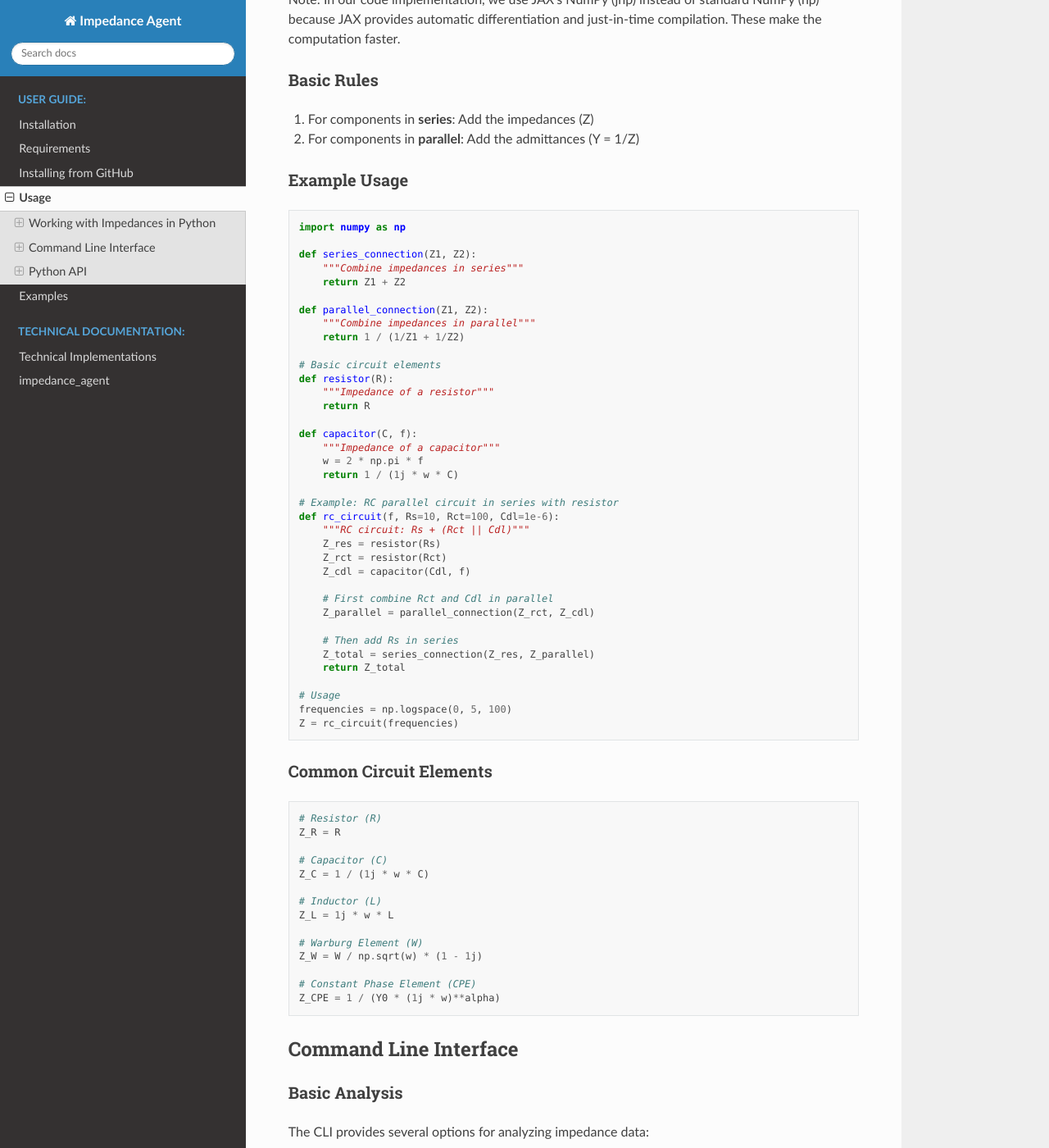
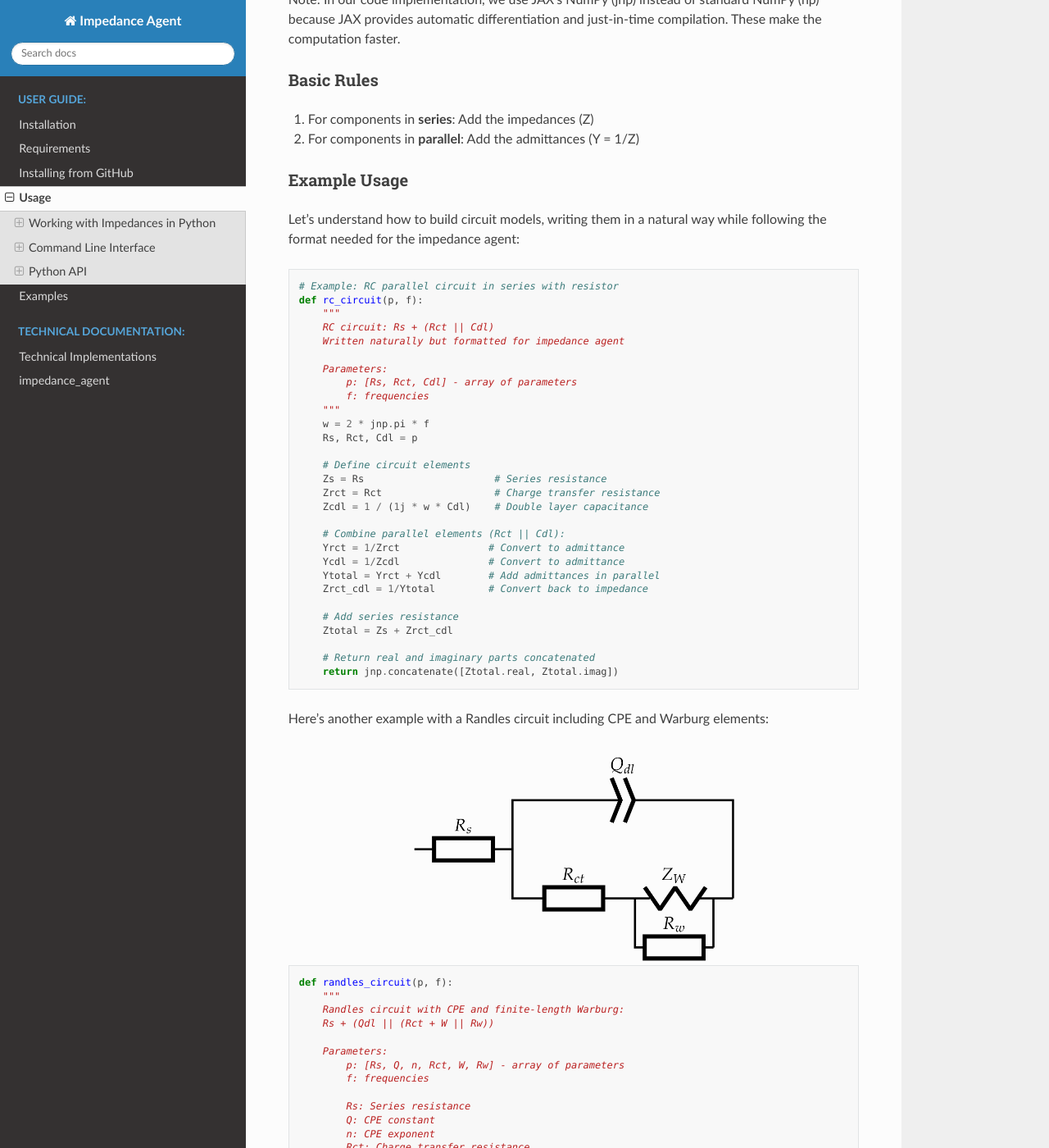
Before and after one commit to richinex/impedance-agent, a Sphinx documentation site: the page built from docs/source/usage.rst, in a window 1280 px wide and 1400 px high, scrolled down 300 px. Shown: the whole window at 82% size. Built offline with Sphinx 7.4.7 and the Read the Docs theme 3.1.0, drawn with Linux system fonts in a browser that asks for light colours; some of the changed text lies outside the part shown.

Commit message:
Updated docs

```diff
--- a/docs/source/usage.rst
+++ b/docs/source/usage.rst
@@ -15,45 +15,94 @@ Basic Rules
 
 Example Usage
 ~~~~~~~~~~~~~
+Let's understand how to build circuit models, writing them in a natural way while following the format needed for the impedance agent:
+
 .. code-block:: python
 
-    import numpy as np
+    # Example: RC parallel circuit in series with resistor
+    def rc_circuit(p, f):
+        """
+        RC circuit: Rs + (Rct || Cdl)
+        Written naturally but formatted for impedance agent
 
-    def series_connection(Z1, Z2):
-        """Combine impedances in series"""
-        return Z1 + Z2
+        Parameters:
+            p: [Rs, Rct, Cdl] - array of parameters
+            f: frequencies
+        """
+        w = 2 * jnp.pi * f
+        Rs, Rct, Cdl = p
 
-    def parallel_connection(Z1, Z2):
-        """Combine impedances in parallel"""
-        return 1 / (1/Z1 + 1/Z2)
+        # Define circuit elements
+        Zs = Rs                      # Series resistance
+        Zrct = Rct                   # Charge transfer resistance
+        Zcdl = 1 / (1j * w * Cdl)    # Double layer capacitance
 
-    # Basic circuit elements
-    def resistor(R):
-        """Impedance of a resistor"""
-        return R
+        # Combine parallel elements (Rct || Cdl):
+        Yrct = 1/Zrct               # Convert to admittance
+        Ycdl = 1/Zcdl               # Convert to admittance
+        Ytotal = Yrct + Ycdl        # Add admittances in parallel
+        Zrct_cdl = 1/Ytotal         # Convert back to impedance
 
-    def capacitor(C, f):
-        """Impedance of a capacitor"""
-        w = 2 * np.pi * f
-        return 1 / (1j * w * C)
+        # Add series resistance
+        Ztotal = Zs + Zrct_cdl
 
-    # Example: RC parallel circuit in series with resistor
-    def rc_circuit(f, Rs=10, Rct=100, Cdl=1e-6):
-        """RC circuit: Rs + (Rct || Cdl)"""
-        Z_res = resistor(Rs)
-        Z_rct = resistor(Rct)
-        Z_cdl = capacitor(Cdl, f)
+        # Return real and imaginary parts concatenated
+        return jnp.concatenate([Ztotal.real, Ztotal.imag])
 
-        # First combine Rct and Cdl in parallel
-        Z_parallel = parallel_connection(Z_rct, Z_cdl)
+Here's another example with a Randles circuit including CPE and Warburg elements:
 
-        # Then add Rs in series
-        Z_total = series_connection(Z_res, Z_parallel)
-        return Z_total
+.. image:: /_static/images/modified_randles.png
+   :width: 400px
+   :align: center
+   :alt: Modified Randles Circuit Diagram
 
-    # Usage
-    frequencies = np.logspace(0, 5, 100)
-    Z = rc_circuit(frequencies)
+.. code-block:: python
+
+    def randles_circuit(p, f):
+        """
+        Randles circuit with CPE and finite-length Warburg:
+        Rs + (Qdl || (Rct + W || Rw))
+
+        Parameters:
+            p: [Rs, Q, n, Rct, W, Rw] - array of parameters
+            f: frequencies
+
+            Rs: Series resistance
+            Q: CPE constant
+            n: CPE exponent
+            Rct: Charge transfer resistance
+            W: Warburg coefficient
+            Rw: Warburg resistance
+        """
+        w = 2 * jnp.pi * f
+        Rs, Qdl, n, Rct, Wct, Rw = p
+
+        # Define circuit elements
+        Zs = Rs                                  # Series resistance
+        Zcpe = 1 / (Qdl * (1j * w)**n)            # CPE impedance
+        Zw = Wct / jnp.sqrt(w) * (1 - 1j)         # Warburg impedance
+
+        # Combine Warburg with Rw in parallel
+        Yw = 1/Zw                               # Warburg admittance
+        Yrw = 1/Rw                              # Rw admittance
+        Yw_total = Yw + Yrw                     # Parallel combination
+        Zw_total = 1/Yw_total                   # Back to impedance
+
+        # Add Rct in series with Warburg||Rw
+        Zrct_w = Rct + Zw_total
+
+        # Combine with CPE in parallel
+        Yrct_w = 1/Zrct_w                       # Convert to admittance
+        Ycpe = 1/Zcpe                           # CPE admittance
+        Ytotal = Yrct_w + Ycpe                  # Parallel combination
+        Ztotal = 1/Ytotal                       # Back to impedance
+
+        # Add series resistance
+        Z = Zs + Ztotal
+
+        # Return real and imaginary parts concatenated
+        return jnp.concatenate([Z.real, Z.imag])
+
 
 Common Circuit Elements
 ~~~~~~~~~~~~~~~~~~~~~~~
```
Also changed, not shown: README.md (+2 -0 lines), docs/source/_static/images/modified_randles.png (added).
